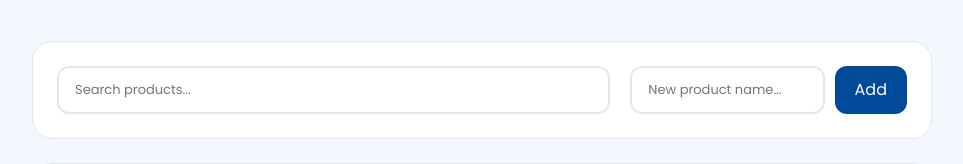
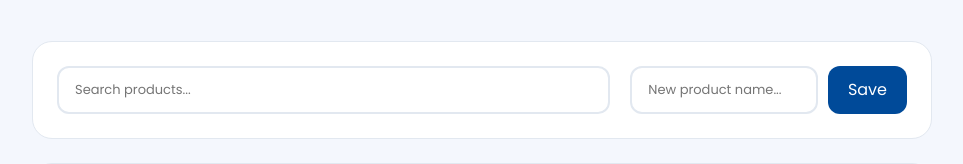
Before and after one commit to myentribook/Entri-Book, a React (Create React App) app in the folder frontend/: page /product in a window 1280 px wide. Shown: the part 160-324 px from the top of the page, without its empty margins (158-1121 px from the left). Built offline with nearby package versions, Linux system fonts and the light colour scheme; no server answers; a web font is replaced by a local one.

Commit message:
Update product.js

```diff
--- a/frontend/src/components/layouts/product.js
+++ b/frontend/src/components/layouts/product.js
@@ -66,7 +66,7 @@ export default function Product() {
                             <Search keyword={keyword} setKeyword={setKeyword} />
                             <div className="prod-mgr-add-container">
                                 <input value={newProductName} onChange={(e) => setNewProductName(e.target.value)} placeholder="New product name..." />
-                                <button className="prod-mgr-btn-add" onClick={handleAdd}>Add</button>
+                                <button className="prod-mgr-btn-add" onClick={handleAdd}>Save</button>
                             </div>
                         </div>
                     </div>
```
